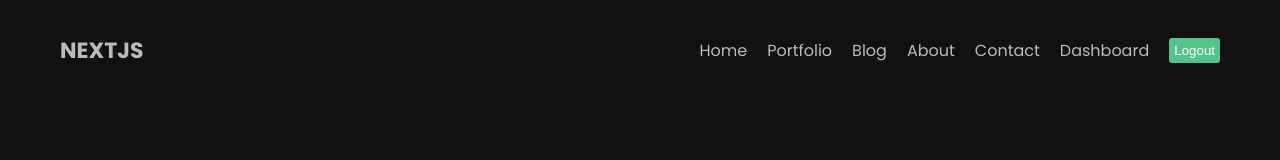
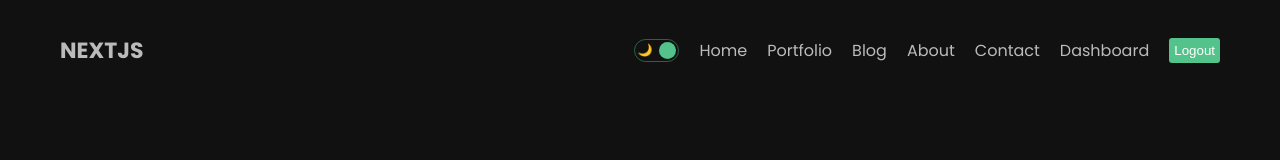
Before and after one commit to yasasdev/Full-Stack-Web-Application-using-NextJS, a Next.js app: page / in a window 1280 px wide. Shown: the top 160 px of the page. Built offline with nearby package versions, Linux system fonts and the light colour scheme.

Commit message:
Add dark mode toggle functionality and theme context provider

```diff
--- a/src/app/globals.css
+++ b/src/app/globals.css
@@ -10,8 +10,6 @@
 body {
   max-width: 100vw;
   overflow-x: hidden;
-  background-color: #111;
-  color: #bbb;
   font-family: "Poppins", -apple-system, BlinkMacSystemFont, Segoe UI, Roboto,
     Oxygen, Ubuntu, Cantarell, Fira Sans, Droid Sans, Helvetica Neue, sans-serif;
 }
@@ -19,6 +17,20 @@
 a {
   color: inherit;
   text-decoration: none;
+}
+
+.theme {
+  transition: 1s all ease;
+}
+
+.light {
+  background-color: white;
+  color: #111;
+}
+
+.dark {
+  background-color: #111;
+  color: #bbb;
 }
 
 .container {
--- a/src/app/layout.tsx
+++ b/src/app/layout.tsx
@@ -3,6 +3,7 @@
 import "./globals.css";
 import Navbar from "@/components/navbar/Navbar";
 import Footer from "@/components/footer/Footer";
+import { ThemeProvider } from "../context/ThemeContext";
 
 const geistSans = Geist({
   variable: "--font-geist-sans",
@@ -29,11 +30,13 @@
       <body
         className={`${geistSans.variable} ${geistMono.variable} antialiased`}
       >
-        <div className="container">
-          <Navbar />
-          {children}
-          <Footer />
-        </div>
+        <ThemeProvider>
+          <div className="container">
+            <Navbar />
+            {children}
+            <Footer />
+          </div>
+        </ThemeProvider>
       </body>
     </html>
   );
--- /dev/null
+++ b/src/components/DarkModeToggle/DarkModeToggle.jsx
@@ -0,0 +1,22 @@
+"use client";
+
+import React, { useContext } from "react";
+import styles from "./DarkModeToggle.module.css";
+import { ThemeContext } from "@/context/ThemeContext";
+
+const DarkModeToggle = () => {
+  const { toggle, mode } = useContext(ThemeContext);
+
+  return (
+    <div className={styles.container} onClick={toggle}>
+      <div className={styles.icon}>🌙</div>
+      <div className={styles.icon}>🔆</div>
+      <div
+        className={styles.ball}
+        style={mode === "light" ? { left: "2px" } : { right: "2px" }}
+      />
+    </div>
+  );
+};
+
+export default DarkModeToggle;
--- /dev/null
+++ b/src/components/DarkModeToggle/DarkModeToggle.module.css
@@ -0,0 +1,24 @@
+.container {
+    width: 45px;
+    height: 23px;
+    border: 1.5px solid #53c28b70;
+    border-radius: 30px;
+    display: flex;
+    align-items: center;
+    justify-content: space-between;
+    padding: 2px;
+    position: relative;
+    cursor: pointer;
+}
+
+.icon {
+    font-size: 12px;
+}
+
+.ball {
+    width: 17px;
+    height: 17px;
+    background-color: #53c28b;
+    border-radius: 50%;
+    position: absolute;
+}
--- a/src/components/navbar/Navbar.tsx
+++ b/src/components/navbar/Navbar.tsx
@@ -3,6 +3,7 @@
 import Link from 'next/link'
 import React from 'react'
 import styles from './Navbar.module.css'
+import DarkModeToggle from '../DarkModeToggle/DarkModeToggle';
 
 const links = [
   {
@@ -42,6 +43,7 @@
     <div className={styles.container}>
       <Link href="/" className={styles.logo}>NEXTJS</Link>
       <div className={styles.links}>
+        <DarkModeToggle />
         {links.map((link) => (
           <Link key={link.id} href={link.url} className={styles.link}>
             {link.title}
--- /dev/null
+++ b/src/context/ThemeContext.js
@@ -0,0 +1,21 @@
+'use client';
+
+import { createContext, useState } from 'react';
+
+export const ThemeContext = createContext();
+
+export const ThemeProvider = ({children}) => {
+
+    const [mode, setMode] = useState("dark")
+
+    const toggle = () => {
+        setMode((prev) => (prev === "dark" ? "light" : "dark"));
+    };
+
+    return (
+        <ThemeContext.Provider value={{ toggle, mode }}>
+            <div className={`theme ${mode}`}>{children}</div>
+        </ThemeContext.Provider>
+    );
+
+};
```
Also changed, not shown: package.json (+7 -6 lines), 1 other file (tests, documents, lock files or other folders).
